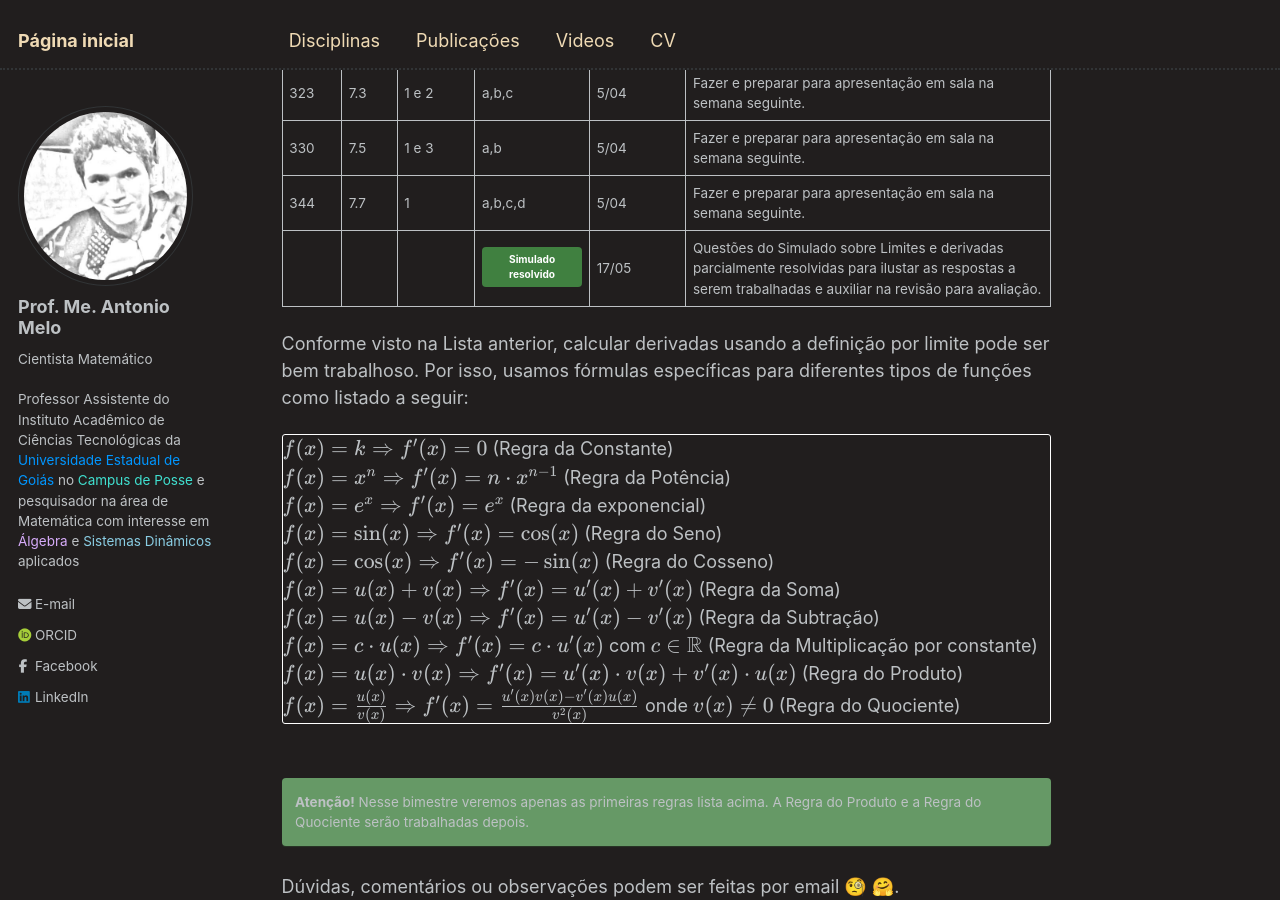
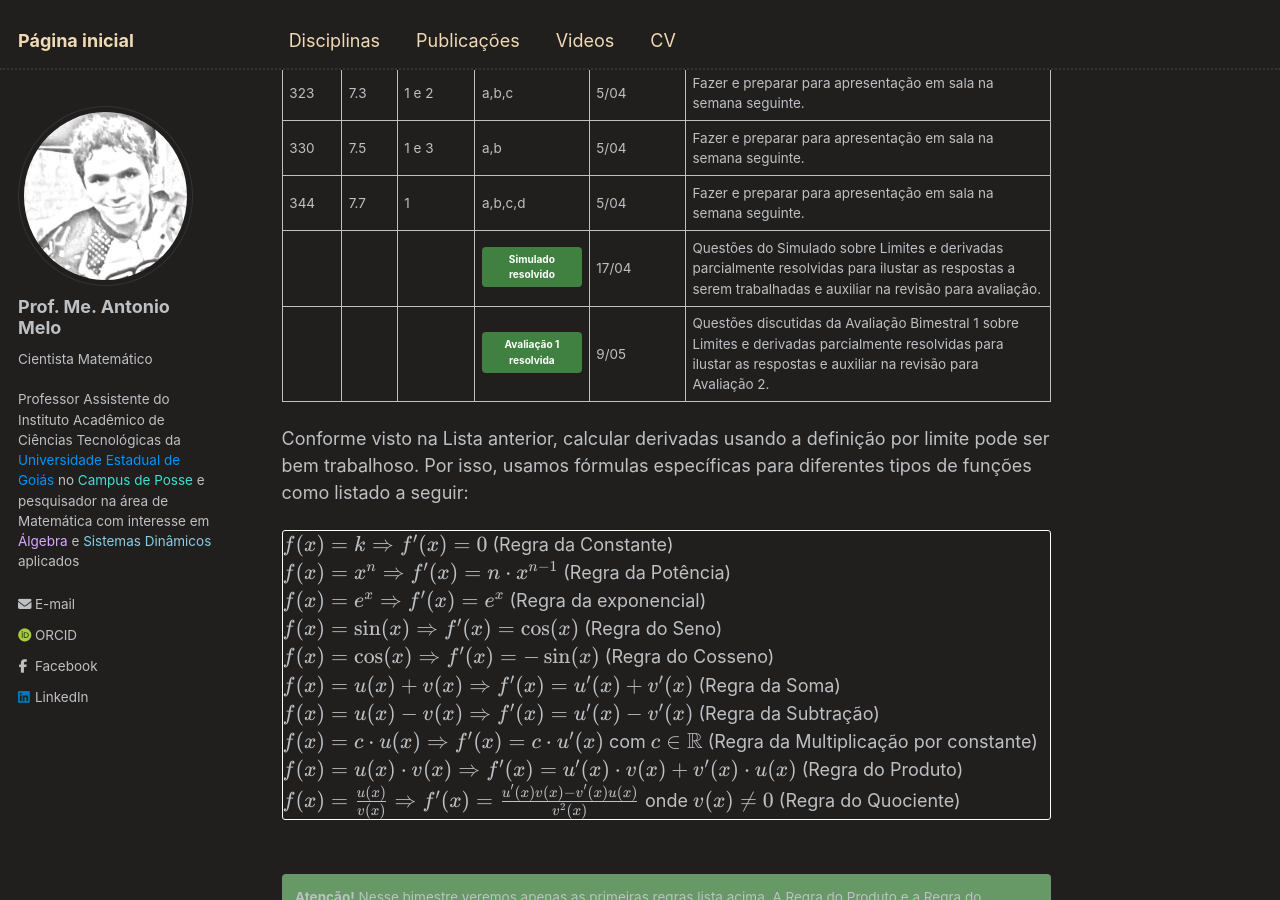
Before and after one commit to antmelo/antmelo.github.io, a Jekyll site: the page built from _teaching/2025-1-calculo.md, in a window 1280 px wide and 900 px high, scrolled down 1550 px. Built offline with Jekyll 4.4.1, drawn with Linux system fonts in a browser that asks for light colours; some web fonts are replaced.

Commit message:
Update 2025-1-calculo.md

```diff
--- a/_teaching/2025-1-calculo.md
+++ b/_teaching/2025-1-calculo.md
@@ -46,7 +46,8 @@ que está disponível para [Download Aqui](https://www.mediafire.com/file/njhisf
 |  323 | 7.3  |  1 e 2  | a,b,c  | 5/04   | Fazer e preparar para apresentação em sala na semana seguinte.   |
 |  330 | 7.5  |  1 e 3  | a,b  | 5/04   | Fazer e preparar para apresentação em sala na semana seguinte.   |
 |  344 | 7.7  |  1   | a,b,c,d  | 5/04   | Fazer e preparar para apresentação em sala na semana seguinte.   |
-|   |   |    | [Simulado resolvido](https://antmelo.github.io/files/Cal-Q1.pdf){: .btn .btn--success}   | 17/05   | Questões do Simulado sobre Limites e derivadas parcialmente resolvidas para ilustar as respostas a serem trabalhadas e auxiliar na revisão para avaliação.   |
+|   |   |    | [Simulado resolvido](https://antmelo.github.io/files/Cal-Q1.pdf){: .btn .btn--success}   | 17/04   | Questões do Simulado sobre Limites e derivadas parcialmente resolvidas para ilustar as respostas a serem trabalhadas e auxiliar na revisão para avaliação.   |
+|   |   |    | [Avaliação 1 resolvida](https://antmelo.github.io/files/ZZA_Cal-P1solved.pdf){: .btn .btn--success}   | 9/05   | Questões discutidas da Avaliação Bimestral 1 sobre Limites e derivadas parcialmente resolvidas para ilustar as respostas e auxiliar na revisão para Avaliação 2.   |
 
 [](**Atenção!** Na Quinta-feira dia 27/03, NÃO teremos aula presencial de Cálculo. Este dia ficará como Estudo Dirigido para trabalhar as duas listas já anexadas acima.
 {: .notice} )
```
